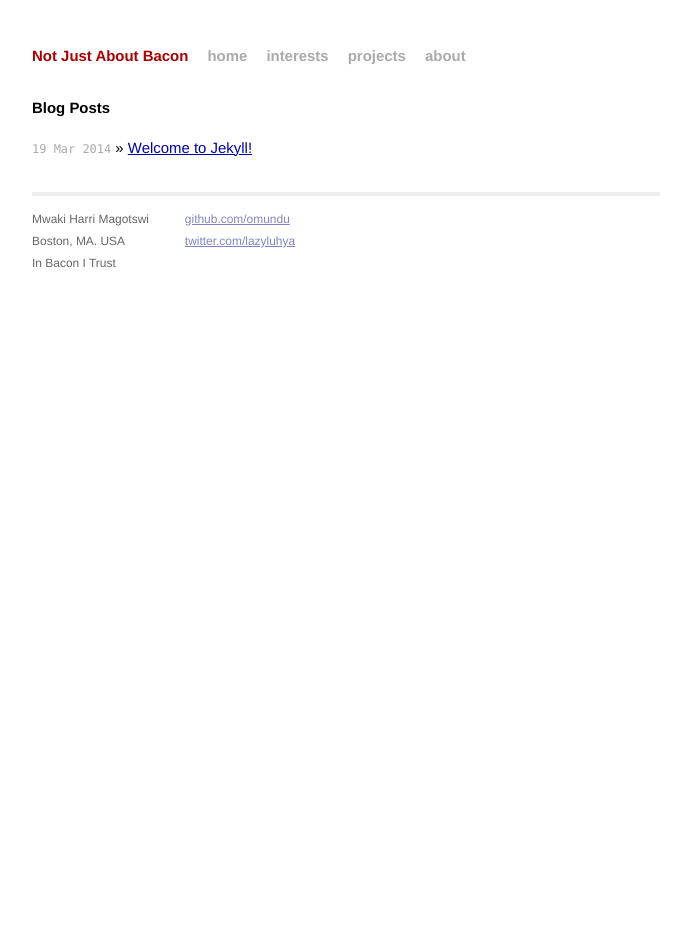
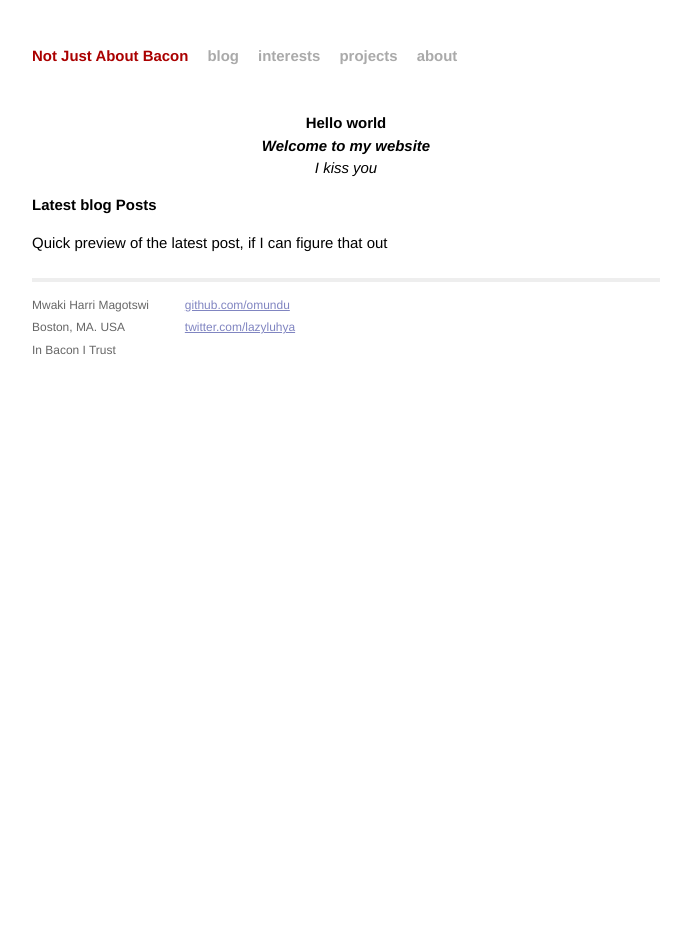
Before and after one commit to omundu/omundu, a Jekyll site: the page built from index.html, in a window 1280 px wide. Shown: the whole page, without its empty margins (294-985 px from the left). Built offline with Jekyll 4.4.1, drawn with Linux system fonts in a browser that asks for light colours; Markdown is read by kramdown in place of the engine named in the settings.

Commit message:
moving stuff around to set up site as desired

```diff
--- a/_layouts/default.html
+++ b/_layouts/default.html
@@ -18,7 +18,7 @@
         <div class="site">
           <div class="header">
             <h1 class="title"><a href="/">{{ site.name }}</a></h1>
-            <a class="extra" href="/">home</a>
+            <a class="extra" href="/blog">blog</a>
             <a class="extra" href="/interests">interests</a>
             <a class="extra" href="/projects">projects</a>
             <a class="extra" href="/about">about</a>
--- a/about/index.html
+++ b/about/index.html
@@ -2,3 +2,9 @@
 layout: default
 title: About
 ---
+
+<div id="about" class="page">
+  <p>
+    Well this is part of a project to find a quick, easy, and free platform for hosting a mostly static site/blogging. The aim is to find one that suits my needs and to further inform any advice I might give in regards to what a person should use. Project Nanoc vs Jekyll vs Octopress...the winner shall be decided at some point via a yet to be decided parameters.
+  </p>
+</div>
--- a/css/main.css
+++ b/css/main.css
@@ -34,6 +34,15 @@
 /* Home
 /*
 /*****************************************************************************/
+
+.centre { text-align: center; }
+
+/*****************************************************************************/
+/*
+/* Blog
+/*
+/*****************************************************************************/
+
 .posts {
   list-style-type: none;
   margin-bottom: 2em;
--- a/index.html
+++ b/index.html
@@ -3,11 +3,16 @@
 title: Home
 ---
 
-<div id="home">
-  <h1>Blog Posts</h1>
-  <ul class="posts">
-    {% for post in site.posts %}
-      <li><span>{{ post.date | date_to_string }}</span> &raquo; <a href="{{ post.url }}">{{ post.title }}</a></li>
-    {% endfor %}
-  </ul>
+<div id="home" class="page">
+
+  <p class="centre">
+    <strong>Hello world</strong><br />
+    <b><i>Welcome to my website</i></b><br />
+    <em>I kiss you</em>
+  </p>
+
+  <h2>Latest blog Posts</h2>
+
+  <p>Quick preview of the latest post, if I can figure that out</p>
+
 </div>
--- a/interests/index.html
+++ b/interests/index.html
@@ -2,3 +2,9 @@
 layout: default
 title: Interests
 ---
+
+<div id="interest" class="page">
+  <p>
+    Will fill it out as I go along...with the hope that nothing I post here haunts me later.
+  </p>
+</div>
--- a/projects/index.html
+++ b/projects/index.html
@@ -2,3 +2,9 @@
 layout: default
 title: Projects
 ---
+
+<div id="project" class="page">
+  <p>
+    currently on more of a discovery phase for new projects...should update as I go along.
+  </p>
+</div>
```
Also changed, not shown: blog/index.html (added, +19 -0 lines).
